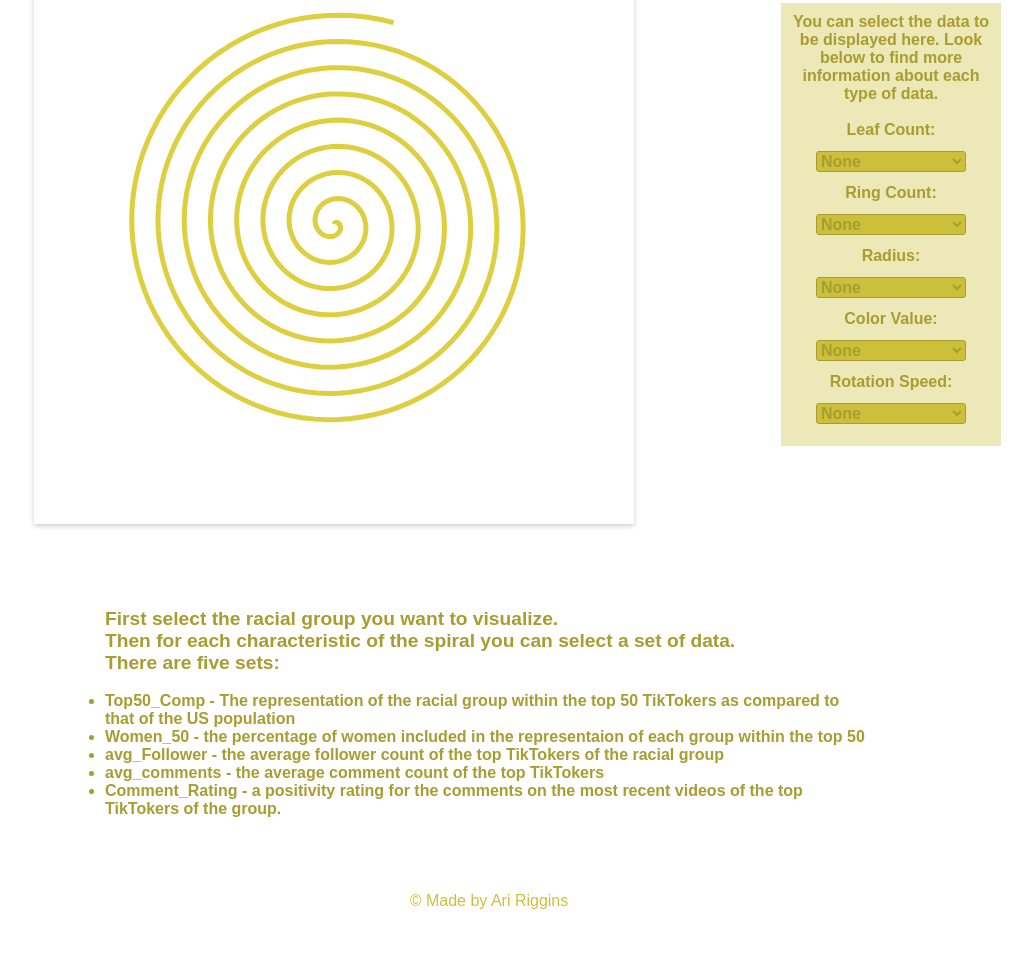
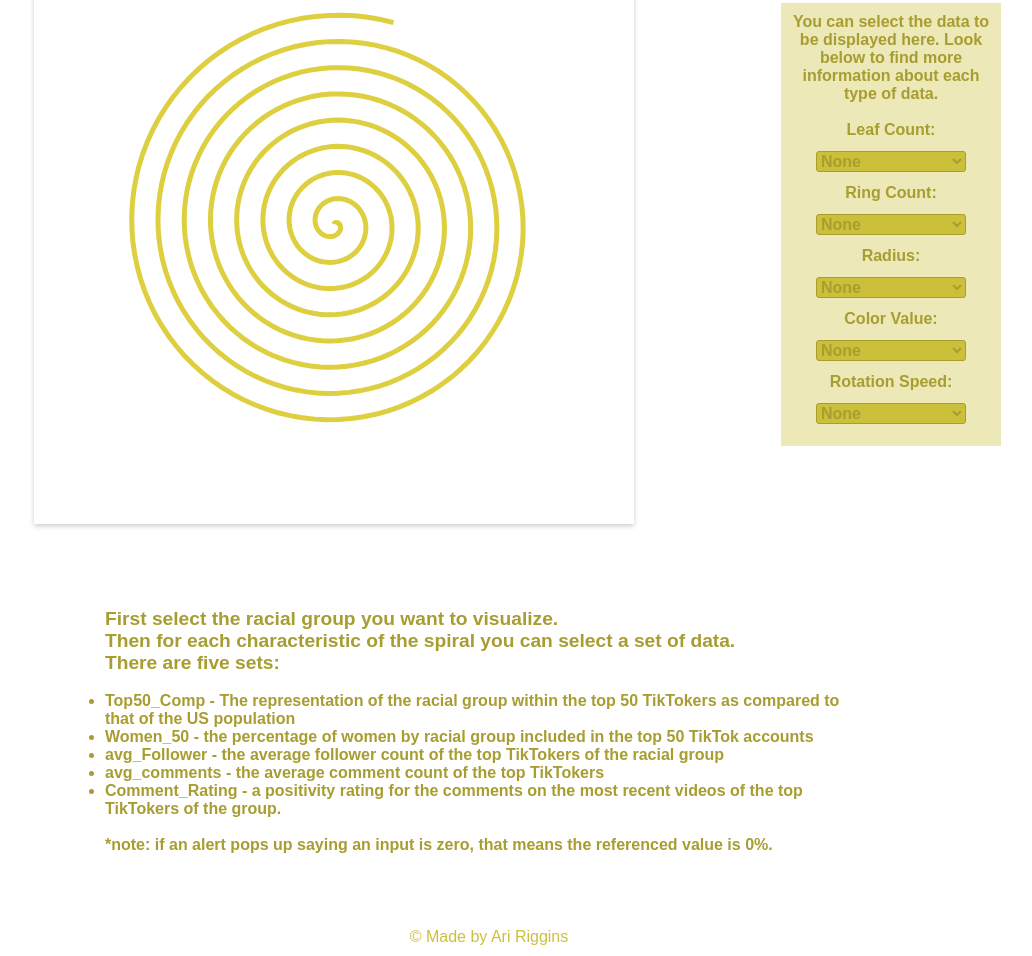
Before and after one commit to ari-riggins/ari-riggins.github.io, a plain HTML site: page index.html in a window 1280 px wide. Shown: the part 344-1300 px from the top of the page, without its empty margins (151-1183 px from the left). Before the commit the page ends 1264 px from the top, so only its background shows below. Drawn offline with Linux system fonts and the light colour scheme.

Commit message:
description updates

```diff
--- a/index.html
+++ b/index.html
@@ -235,13 +235,14 @@
       <ul>
         <li>Top50_Comp - The representation of the racial group within the top 50 TikTokers as compared to that of
         the US population </li>
-        <li>Women_50 - the percentage of women included in the representaion of each group within
-          the top 50</li>
+        <li>Women_50 - the percentage of women by racial group included in the top 50 TikTok accounts</li>
         <li>avg_Follower - the average follower count of the top TikTokers of the racial group </li>
         <li>avg_comments - the average comment count of the top TikTokers </li>
         <li>Comment_Rating - a positivity rating for the comments on the most recent
         videos of the top TikTokers of the group. </li>
         </ul>
+        <br>
+        *note: if an alert pops up saying an input is zero, that means the referenced value is 0%.
     </p>
   </div>
 
```
